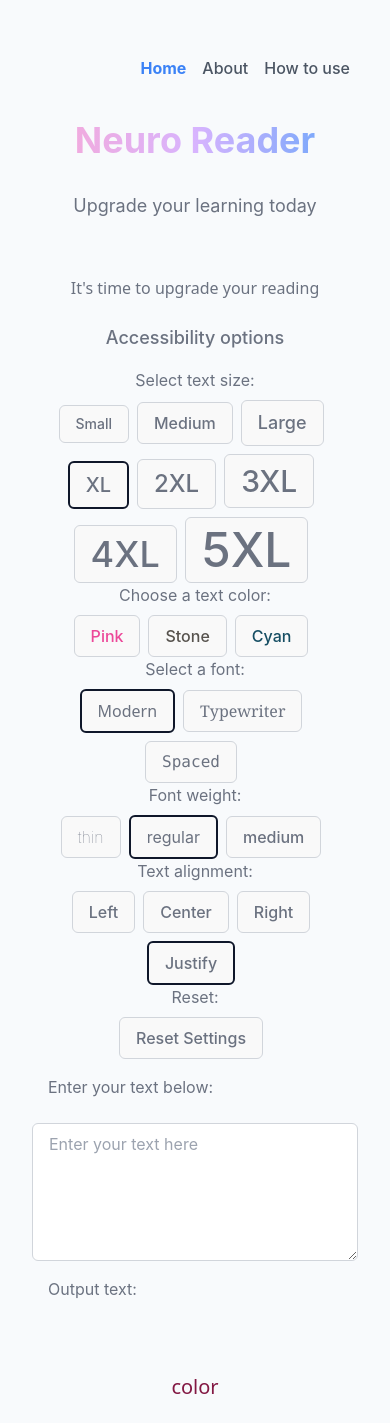
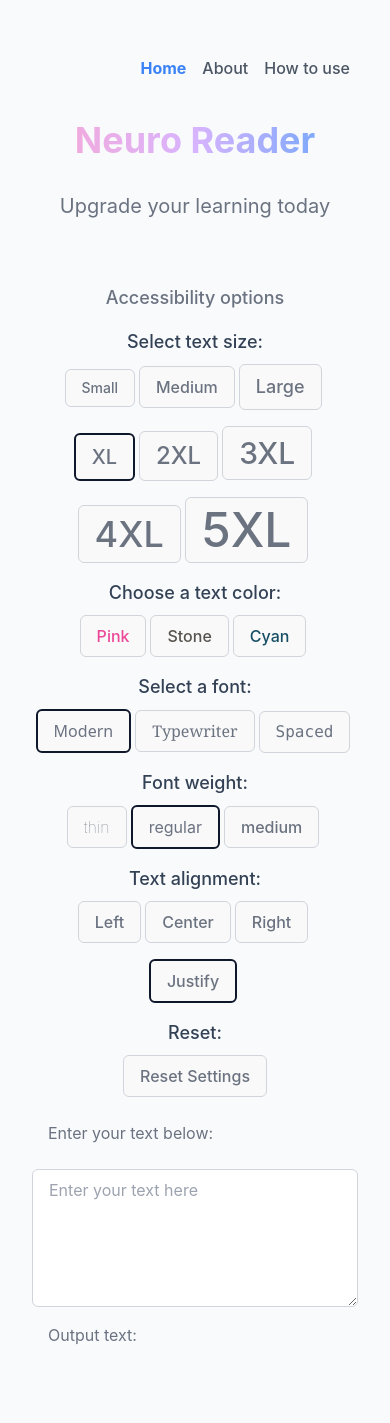
Before and after one commit to laurencetuchin/neuroreader, a React (Vite) app in the folder neuro-reader/: page / in a window 390 px wide. Shown: the top 1423 px of the page. Built offline with nearby package versions, Linux system fonts and the light colour scheme.

Commit message:
Clean up responsive design

```diff
--- a/neuro-reader/src/features/AdjustAlignment.jsx
+++ b/neuro-reader/src/features/AdjustAlignment.jsx
@@ -31,11 +31,11 @@ export default function AdjustAlignment() {
   return (
 
     <div>
-        <p>Text alignment:</p>
+        <p className='text-lg font-medium text-slate-700 mt-2'>Text alignment:</p>
         {alignmentOptions.map((value) => (
             <button
                 key={value.alignmentValue}
-                className={`border border-gray-300 rounded-md py-2 px-4 mt-2 mr-2 ${value.alignmentValue} ${getButtonClass(value)}`}
+                className={`border border-gray-300 rounded-md py-2 px-4 mt-2 mr-1 mb-2 ${value.alignmentValue} ${getButtonClass(value)}`}
                 onClick={() => handleAlignmentChange(value.alignmentValue)}
             >
                 {value.alignmentName}
--- a/neuro-reader/src/features/AdjustColor.jsx
+++ b/neuro-reader/src/features/AdjustColor.jsx
@@ -36,11 +36,11 @@ export default function AdjustColor() {
 
     return (
       <div>
-        <p>Choose a text color:</p>
+        <p className='text-lg font-medium text-slate-700 mt-2'>Choose a text color:</p>
         {colorOptions.map((color) => (
           <button
             key={color.colorValue}
-            className={`border border-gray-300 rounded-md py-2 px-4 mt-2 mr-2 ${color.colorValue} ${getButtonClass(color)}`}
+            className={`border border-gray-300 rounded-md py-2 px-4 mt-2 mr-1 mb-2 ${color.colorValue} ${getButtonClass(color)}`}
             onClick={() => handleColorChange(color.colorValue)}
           >
             {color.colorName}
--- a/neuro-reader/src/features/AdjustFontWeight.jsx
+++ b/neuro-reader/src/features/AdjustFontWeight.jsx
@@ -26,11 +26,11 @@ export default function AdjustFontWeight() {
     }
   return (
     <div>
-        <p className="">Font weight:</p>
+        <p className="text-lg font-medium text-slate-700 mt-2">Font weight:</p>
         {weightOptions.map((weight) =>
             <button
                 key={weight.weightValue}
-                className={`text-justify border border-gray-300 rounded-md py-2 px-4 mt-2 mr-2 ${weight.weightValue} ${getButtonClass(weight)}`}
+                className={`text-justify border border-gray-300 rounded-md py-2 px-4 mt-2 mr-1 mb-2 ${weight.weightValue} ${getButtonClass(weight)}`}
                 onClick={() => handleFontWeight(weight.weightValue)}
             >
                 {weight.weightName}
--- a/neuro-reader/src/features/AdjustTextFont.jsx
+++ b/neuro-reader/src/features/AdjustTextFont.jsx
@@ -29,11 +29,11 @@ export default function AdjustTextFont() {
 
   return (
     <div>
-        <p>Select a font:</p>
+        <p className="text-lg font-medium text-slate-700 mt-2">Select a font:</p>
         {fontOptions.map((font) => (
             <button
                 key={font.fontValue}
-                className={`border border-gray-300 rounded-md py-2 px-4 mt-2 mr-2 ${font.fontValue} ${getButtonClass(font)}`}
+                className={`border border-gray-300 rounded-md py-2 px-4 mt-2 mr-1 mb-2 ${font.fontValue} ${getButtonClass(font)}`}
                 onClick={() => handleFontChange(font.fontValue)}
                 >
                     {font.fontName}
--- a/neuro-reader/src/features/AdjustTextSize.jsx
+++ b/neuro-reader/src/features/AdjustTextSize.jsx
@@ -37,11 +37,11 @@ import { TextContext, SET_TEXT_SIZE } from "../utilities/MyContext";
 
   return (
     <div>
-      <p>Select text size:</p>
+      <p className="text-lg font-medium text-slate-700">Select text size:</p>
       {sizeOptions.map((size) => (
         <button
           key={size.sizeValue}
-          className={`text-size-button border border-gray-300 rounded-md py-2 px-4 mt-2 mr-2 ${size.sizeValue} ${getButtonClass(size)}`}
+          className={`border border-gray-300 rounded-md py-2 px-4 mt-2 mr-1 mb-2 ${size.sizeValue} ${getButtonClass(size)}`}
           onClick={() => handleTextSizeChange(size.sizeValue)}
         >
           {size.fontSize}
--- a/neuro-reader/src/features/Reset.jsx
+++ b/neuro-reader/src/features/Reset.jsx
@@ -56,9 +56,9 @@ export default function Reset() {
 
   return (
     <div>
-        <p>Reset:</p>
+        <p className='text-lg font-medium text-slate-700 mt-2'>Reset:</p>
         <button
-            className={`border ${state.textSize === initialState.textSize ? 'border-gray-300' : 'border-red-400'} rounded-md py-2 px-4 mt-2 mr-2 hover:border-red-400 hover:text-white-500`}
+            className={`border ${state.textSize === initialState.textSize ? 'border-gray-300' : 'border-red-400'} rounded-md py-2 px-4 mt-2 mb-2 hover:border-red-400 hover:text-white-500`}
             onClick={() => handleResetChange()}
         >
             Reset Settings
--- a/neuro-reader/src/layouts/RootLayout.jsx
+++ b/neuro-reader/src/layouts/RootLayout.jsx
@@ -16,9 +16,9 @@ export default function RootLayout() {
         </header>
 
         <main className='md:container md:mx-auto '>
-        <h1 className="text-center text-4xl sm:text-5xl md:text-6xl lg:text-7xl xl:text-8xl  font-bold text-transparent bg-gradient-to-r from-pink-300 via-purple-300 to-blue-400 bg-clip-text">Neuro Reader</h1>
+        <h1 className="text-center text-4xl sm:text-5xl md:text-6xl lg:text-7xl xl:text-8xl font-bold text-transparent bg-gradient-to-r from-pink-300 via-purple-300 to-blue-400 bg-clip-text">Neuro Reader</h1>
 
-            <h4 className="text-center text-lg sm:text-2xl md:text-2xl lg:text-2xl xl:text-3xl py-8">Upgrade your learning today</h4>
+            <h4 className="text-center text-xl sm:text-sm md:text-sm lg:text-sm xl:text-2xl py-8">Upgrade your learning today</h4>
 
             <Outlet />
         </main>
--- a/neuro-reader/src/utilities/Home.jsx
+++ b/neuro-reader/src/utilities/Home.jsx
@@ -8,7 +8,7 @@ export default function Home() {
   return (
     <div className='container m-auto'>
       <div className='py-4'>
-
+        {/* Other potential header options */}
         {/* <h1 class="text-center text-4xl sm:text-5xl md:text-6xl lg:text-7xl xl:text-8xl font-bold bg-gradient-to-r from-orange-300 via-teal-500 to-purple-700 bg-clip-text text-transparent">Neuro Reader</h1>       */}
         {/* <h1 className="text-center text-4xl sm:text-5xl md:text-6xl lg:text-7xl xl:text-8xl  font-bold text-transparent bg-gradient-to-r from-pink-300 via-purple-300 to-blue-300 bg-clip-text">Neuro Reader</h1> */}
         {/* <h1 className="text-center text-4xl sm:text-5xl md:text-6xl lg:text-7xl xl:text-8xl  font-bold text-transparent bg-gradient-to-r from-purple-400 via-pink-500 to-red-500 bg-clip-text">Neuro Reader</h1> */}
@@ -22,7 +22,7 @@ export default function Home() {
 
 
 
-        <p className='font-sans text-base py-2'>It's time to upgrade your reading</p>
+        {/* <p className='font-sans text-base py-2'>It's time to upgrade your reading</p> */}
 
 
         {/* Add animation that bolds the writing in the P tag */}
```
